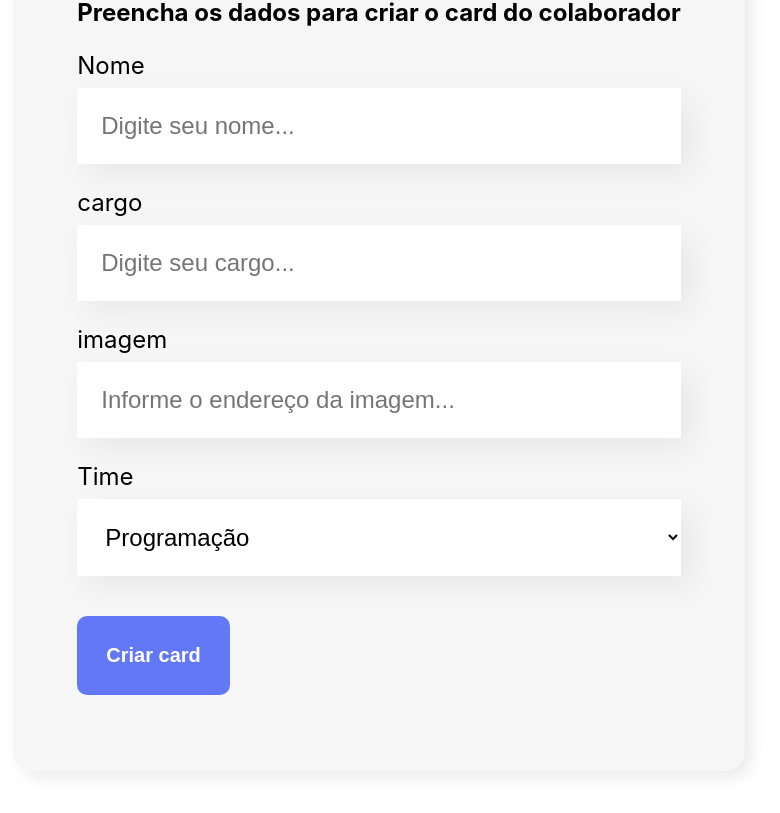
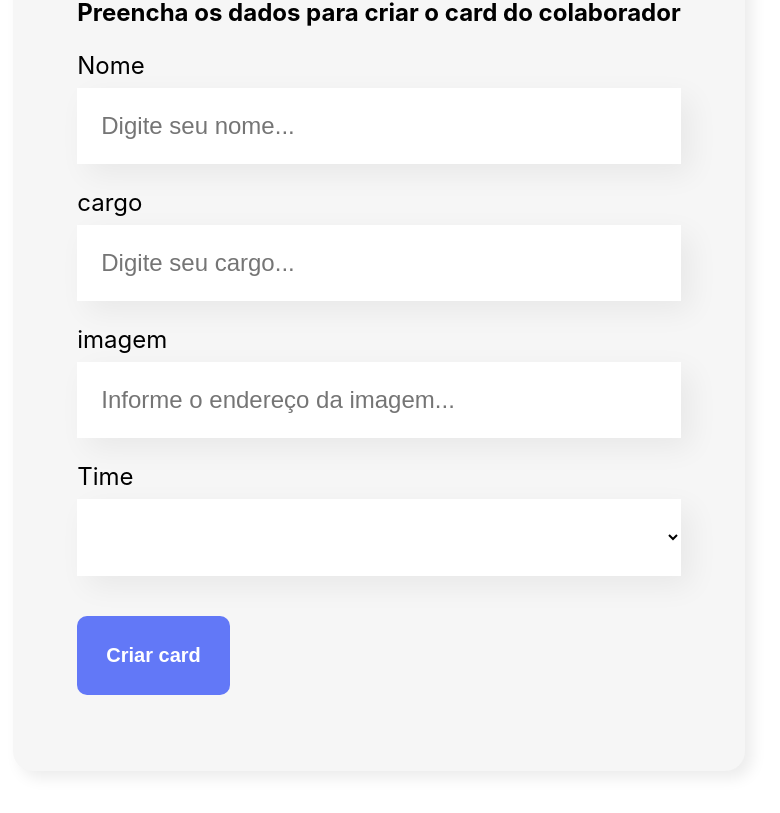
Before and after one commit to Cleber-Severo/React-Organo, a React (Create React App) app: page / in a window 1280 px wide. Shown: the part 636-1449 px from the top of the page, without its empty margins (261-1041 px from the left). Built offline with nearby package versions, Linux system fonts and the light colour scheme.

Commit message:
Fixing image not clearing after submit and setting colors on card background

```diff
--- a/src/App.js
+++ b/src/App.js
@@ -47,7 +47,6 @@ function App() {
   const [colaboradores, setColaboradores] = useState([])
 
   const aoNovoColaboradorCadastrado = (colaborador) => {
-    console.log(colaborador)
     setColaboradores([...colaboradores, colaborador])
   }
 
--- a/src/componentes/Colaborador/index.js
+++ b/src/componentes/Colaborador/index.js
@@ -1,16 +1,16 @@
 import './Colaborador.css'
 
-const Colaborador = ( {nome, imagem, cargo} ) => {
+const Colaborador = (props) => {
 
     return(
         <div className='colaborador'>
-            <div className='cabecalho'>
-                <img src={imagem} alt={nome} />
+            <div className='cabecalho' style={{ backgroundColor: props.corDeFundo }}>
+                <img src={props.imagem} alt={props.nome} />
             </div>
 
             <div className='rodape'>
-                <h4>{nome}</h4>
-                <h5>{cargo}</h5>
+                <h4>{props.nome}</h4>
+                <h5>{props.cargo}</h5>
             </div>
         </div>
     )
--- a/src/componentes/Formulario/index.js
+++ b/src/componentes/Formulario/index.js
@@ -10,7 +10,7 @@ const Formulario = (props) => {
     const [nome, setNome] = useState ('')
     const [cargo, setCargo] = useState ('')
     const [imagem, setImagem] = useState ('')
-    const [time, setTimes] = useState ('')
+    const [time, setTime] = useState ('')
 
     const confirmaFormulario = (evento) => {
         evento.preventDefault()
@@ -24,7 +24,7 @@ const Formulario = (props) => {
         setNome('')
         setCargo('')
         setImagem('')
-        setTimes('')
+        setTime('')
     }
 
     return(
@@ -49,7 +49,7 @@ const Formulario = (props) => {
                 <CampoTexto
                     label="imagem"
                     placeholder="Informe o endereço da imagem"
-                    value={imagem}
+                    valor={imagem}
                     aoAlterado={valor => setImagem(valor)}
                 />
                 <ListaSuspensa
@@ -57,7 +57,7 @@ const Formulario = (props) => {
                     label="Time"
                     itens={props.times}
                     valor={time}
-                    aoAlterado={valor => setTimes(valor)}
+                    aoAlterado={valor => setTime(valor)}
                 />
                 <Botao>
                     Criar card
--- a/src/componentes/ListaSuspensa/index.js
+++ b/src/componentes/ListaSuspensa/index.js
@@ -7,6 +7,7 @@ const ListaSuspensa = (props) => {
         <div className='lista-suspensa' >
             <label>{props.label}</label>
             <select onChange={evento => props.aoAlterado(evento.target.value)} value={props.valor} required={props.obrigatorio} >
+                <option value=""></option>
                 {props.itens.map( item => {
                     return <option key={item}>{item}</option>
                 } )}
--- a/src/componentes/Time/index.js
+++ b/src/componentes/Time/index.js
@@ -11,7 +11,7 @@ const Time = (props) => {
             <h3 style={ {borderColor: props.corPrimaria} } >{props.nome}</h3>
             <div className='colaboradores'>
 
-                {props.colaboradores.map(colaborador => <Colaborador nome={colaborador.nome} imagem={colaborador.imagem} cargo={colaborador.cargo} /> )}
+                {props.colaboradores.map(colaborador => <Colaborador corDeFundo={props.corPrimaria} key={colaborador.nome} nome={colaborador.nome} imagem={colaborador.imagem} cargo={colaborador.cargo} /> )}
 
             </div>
 
```
